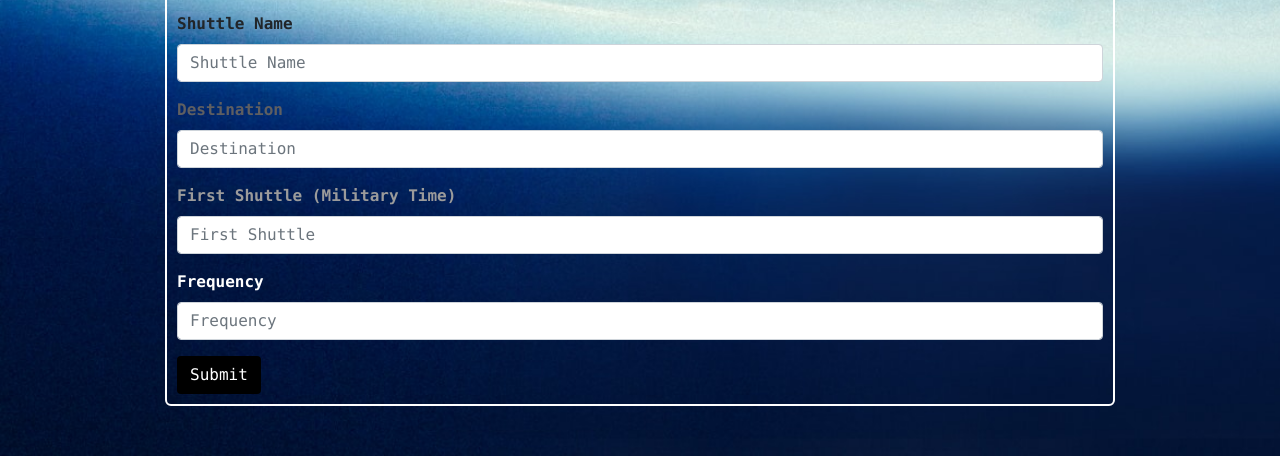
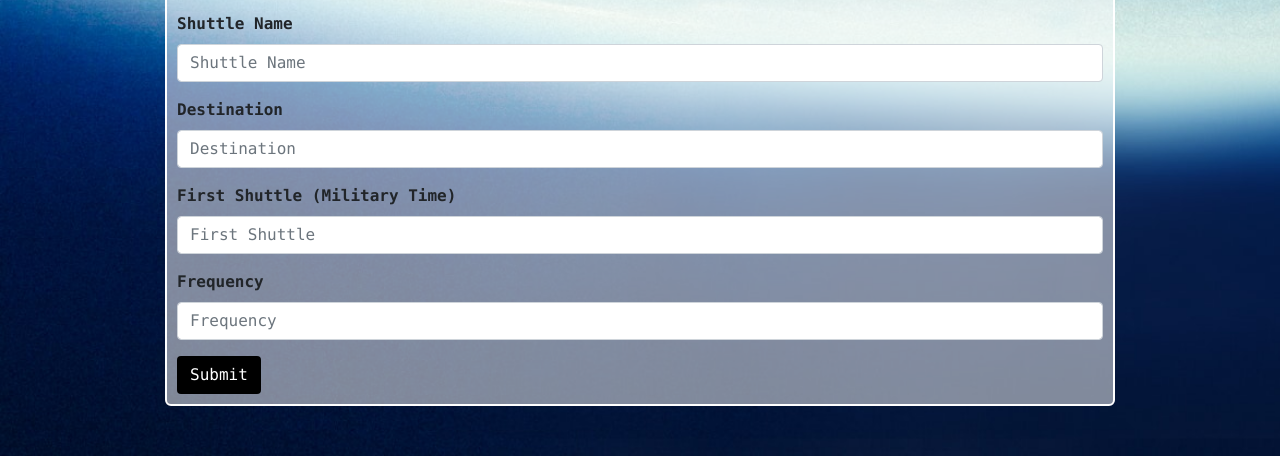
Before and after one commit to amandakaywiggins/shuttle-schedule, a plain HTML site: page index.html in a window 1280 px wide. Shown: the part 722-1178 px from the top of the page. Drawn offline with nearby package versions, Linux system fonts and the light colour scheme; no server answers; a web font is replaced by a local one.

Commit message:
fixed transparency in background

```diff
--- a/assets/css/style.css
+++ b/assets/css/style.css
@@ -24,6 +24,7 @@ h2 {
 }
 
 #shuttle-schedule {
+    background-color: rgb(255, 255, 255, 0.5);
     border: solid;
     border-width: 2px;
     border-radius: 6px;
@@ -37,18 +38,6 @@ hr {
     background-color: white;
 }
 
-.offwhite-label {
-    color: rgb(95, 95, 97);
-}
-
-.almostwhite-label {
-    color: rgb(155, 155, 155);
-}
-
-.white-label {
-    color: white;
-}
-
 .btn {
     background-color: black;
     color: white;
--- a/index.html
+++ b/index.html
@@ -66,15 +66,15 @@
                                     <input type="shuttle-name" class="form-control" id="shuttle-name-input" placeholder="Shuttle Name">
                                 </div>
                                 <div class="form-group">
-                                    <label for="destination" class="offwhite-label">Destination</label>
+                                    <label for="destination" >Destination</label>
                                     <input type="destination" class="form-control" id="destination-input" placeholder="Destination">
                                 </div>
                                 <div class="form-group">
-                                    <label for="first-shuttle" class="almostwhite-label">First Shuttle (Military Time)</label>
+                                    <label for="first-shuttle">First Shuttle (Military Time)</label>
                                     <input type="first-shuttle" class="form-control" id="first-shuttle-input" placeholder="First Shuttle">
                                 </div>
                                 <div class="form-group">
-                                    <label for="frequency" class="white-label">Frequency</label>
+                                    <label for="frequency">Frequency</label>
                                     <input type="frequency" class="form-control" id="frequency-input" placeholder="Frequency">
                                 </div>
                                     <button type="submit" class="btn" id="submit">Submit</button>
```
